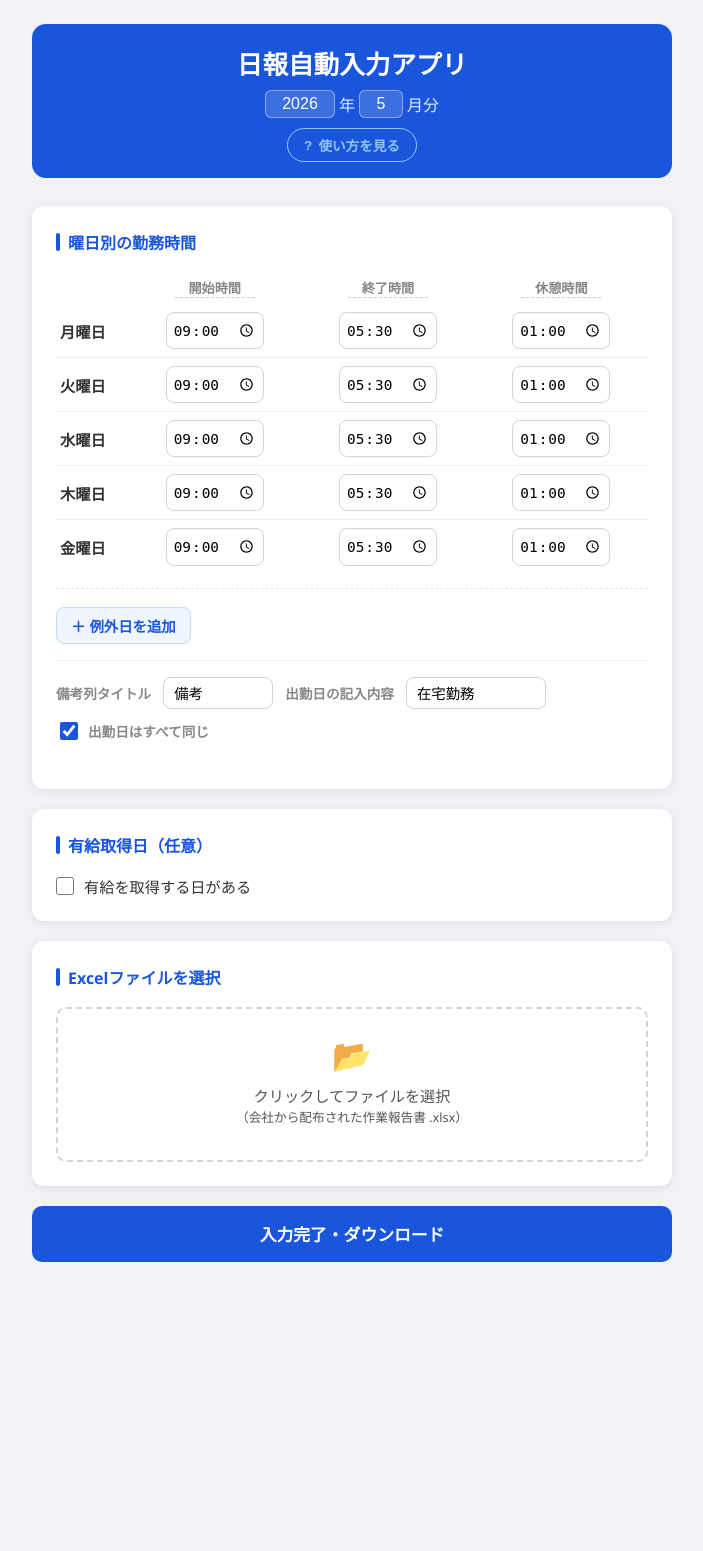
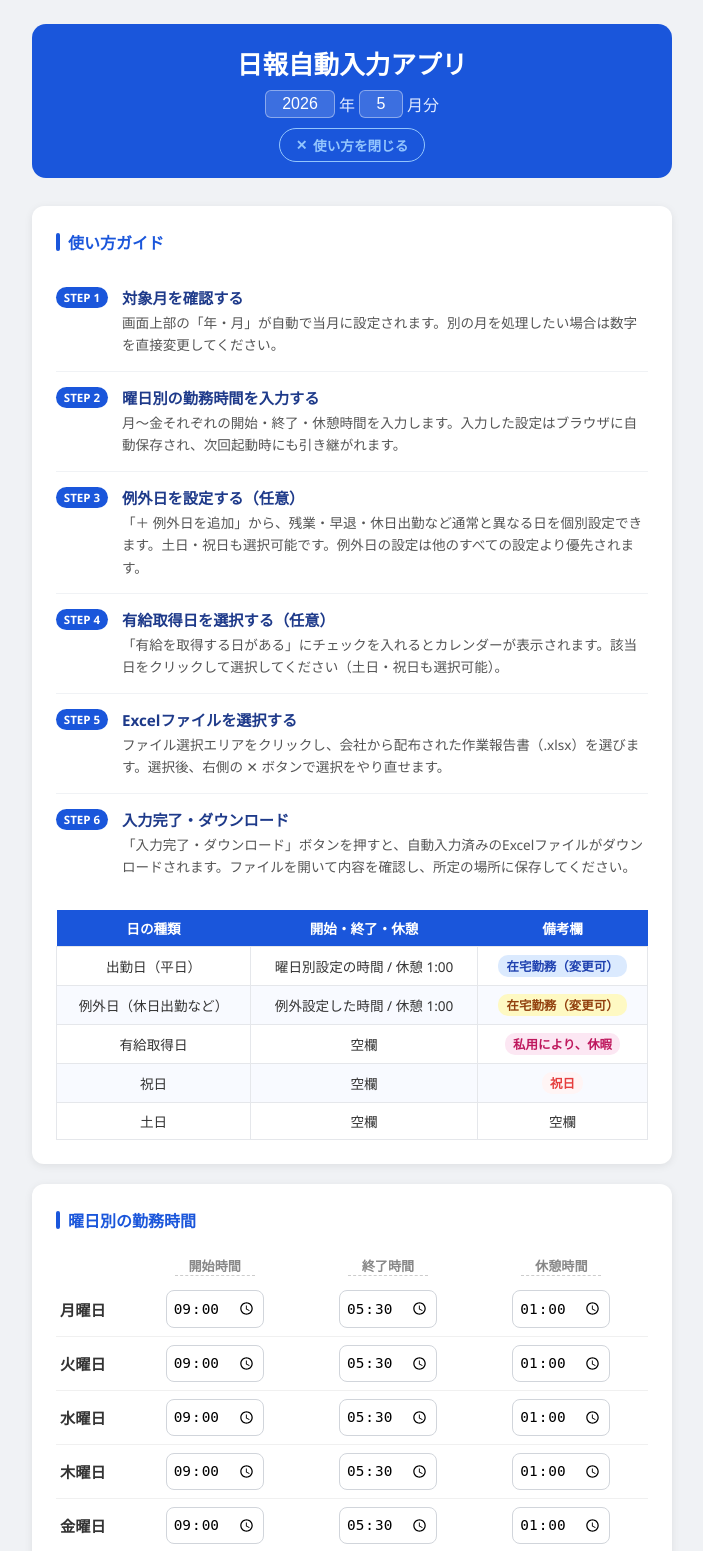
Before and after one commit to Coffeeplantation/DailyReportAutoFillApp, a Flask app: page / in a window 1280 px wide. Shown: the top 1551 px of the page, without its empty margins (288-991 px from the left). Before the commit the page ends 1262 px from the top, so only its background shows below. Run offline with Flask 3, Linux system fonts and the light colour scheme.

Commit message:
使い方修正

```diff
--- a/templates/index.html
+++ b/templates/index.html
@@ -682,13 +682,13 @@
     </div>
     <div>
       <button type="button" class="help-toggle" id="helpToggleBtn" onclick="toggleHelp()">
-        <span id="helpToggleIcon">?</span> 使い方を見る
+        <span id="helpToggleIcon">✕</span> 使い方を閉じる
       </button>
     </div>
   </header>
 
   <!-- ヘルプセクション -->
-  <div class="help-card" id="helpCard">
+  <div class="help-card open" id="helpCard">
     <div class="help-inner">
       <h2>使い方ガイド</h2>
 
@@ -896,10 +896,11 @@
 
   function toggleHelp() {
     const card = document.getElementById('helpCard');
-    const icon = document.getElementById('helpToggleIcon');
     const btn  = document.getElementById('helpToggleBtn');
     const open = card.classList.toggle('open');
-    icon.textContent = open ? '✕' : '?';
+    btn.innerHTML = open
+      ? '<span>✕</span> 使い方を閉じる'
+      : '<span>?</span> 使い方を見る';
     btn.style.background = open ? 'rgba(255,255,255,0.15)' : '';
   }
   const selectedDays = new Set();
```
